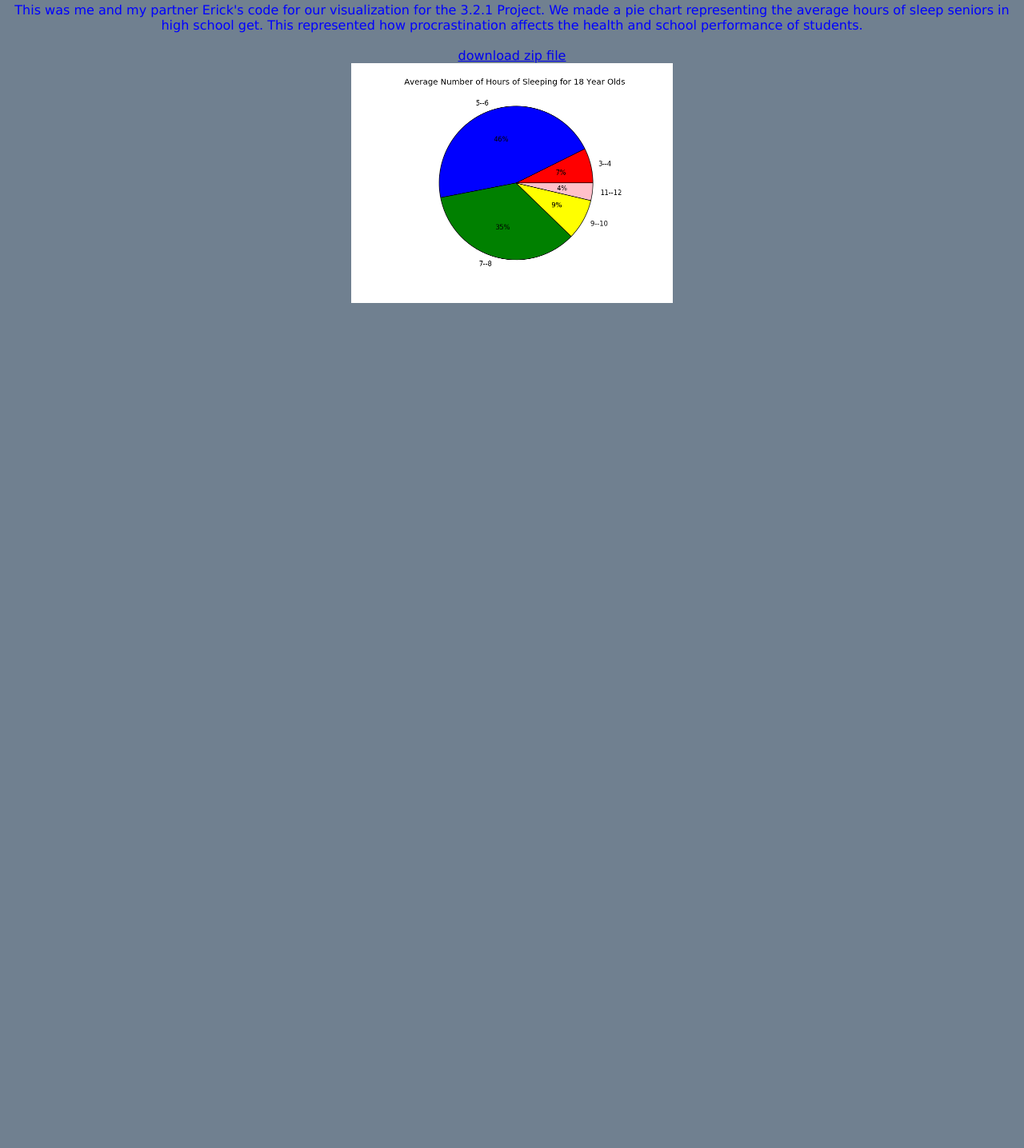
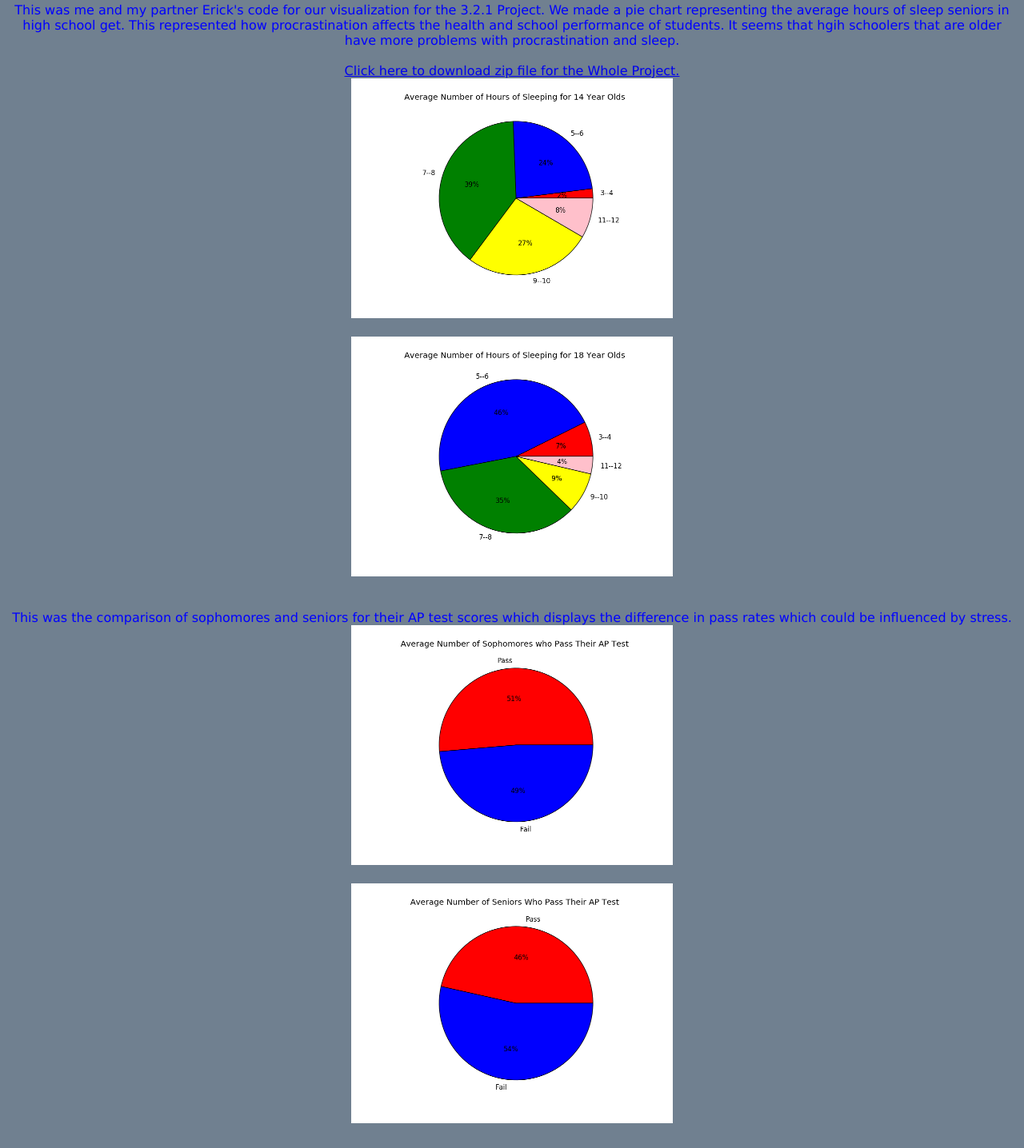
Before and after one commit to JonathanCastro14/JonathanCastro14.github.io, a plain HTML site: page portfolio.html in a window 1280 px wide. Shown: the part 2152-3588 px from the top of the page at 80% size. Before the commit the page ends 2562 px from the top, so only its background shows below. Drawn offline with Linux system fonts and the light colour scheme.

Commit message:
Changed the heading

```diff
--- a/portfolio.html
+++ b/portfolio.html
@@ -28,8 +28,12 @@
 	 <center> <font face="verdana" color="blue"> <br>This was me and my partner Henry's repl.it game which was a card game. We made a storyline and made it a simulation of using cards to defeat enemies. </font> <br>
 	  <br> <a href="https://repl.it/Dsk5/16">
 <center> <img src="images/cardgamepic.png" height="300"> <center>    </a><br>
- <center> <font face="verdana" color="blue"> <br>This was me and my partner Erick's code for our visualization for the 3.2.1 Project. We made a pie chart representing the average hours of sleep seniors in high school get. This represented how procrastination affects the health and school performance of students.</font> <br>
-    <br><a href="3.2.1 Project JCastro,ETorres.zip">download zip file</a>
+ <center> <font face="verdana" color="blue"> <br>This was me and my partner Erick's code for our visualization for the 3.2.1 Project. We made a pie chart representing the average hours of sleep seniors in high school get. This represented how procrastination affects the health and school performance of students. It seems that hgih schoolers that are older have more problems with procrastination and sleep.</font> <br>
+    <br><a href="3.2.1 Project JCastro,ETorres.zip">Click here to download zip file for the Whole Project.</a>
+    <center> <img src="images/14yearoldsleep.png" height="300"> <center>    </a><br>
     <center> <img src="images/18yearoldsleep.png" height="300"> <center>    </a><br>
+     <center> <font face="verdana" color="blue"> <br>This was the comparison of sophomores and seniors for their AP test scores which displays the difference in pass rates which could be influenced by stress. </font> <br>
+    <center> <img src="images/sophtest.png" height="300"> <center>    </a><br>
+    <center> <img src="images/seniortest.png" height="300"> <center>    </a><br>
 
 </html>
```
